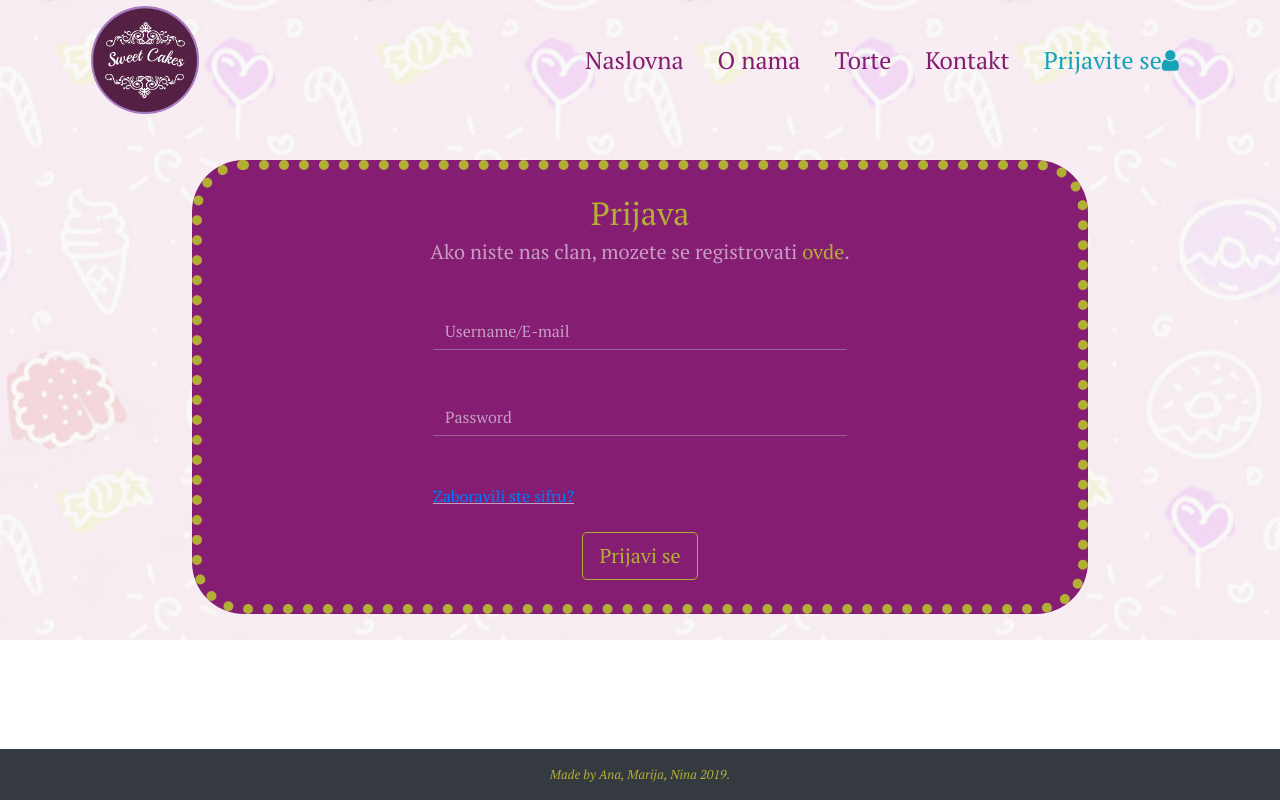
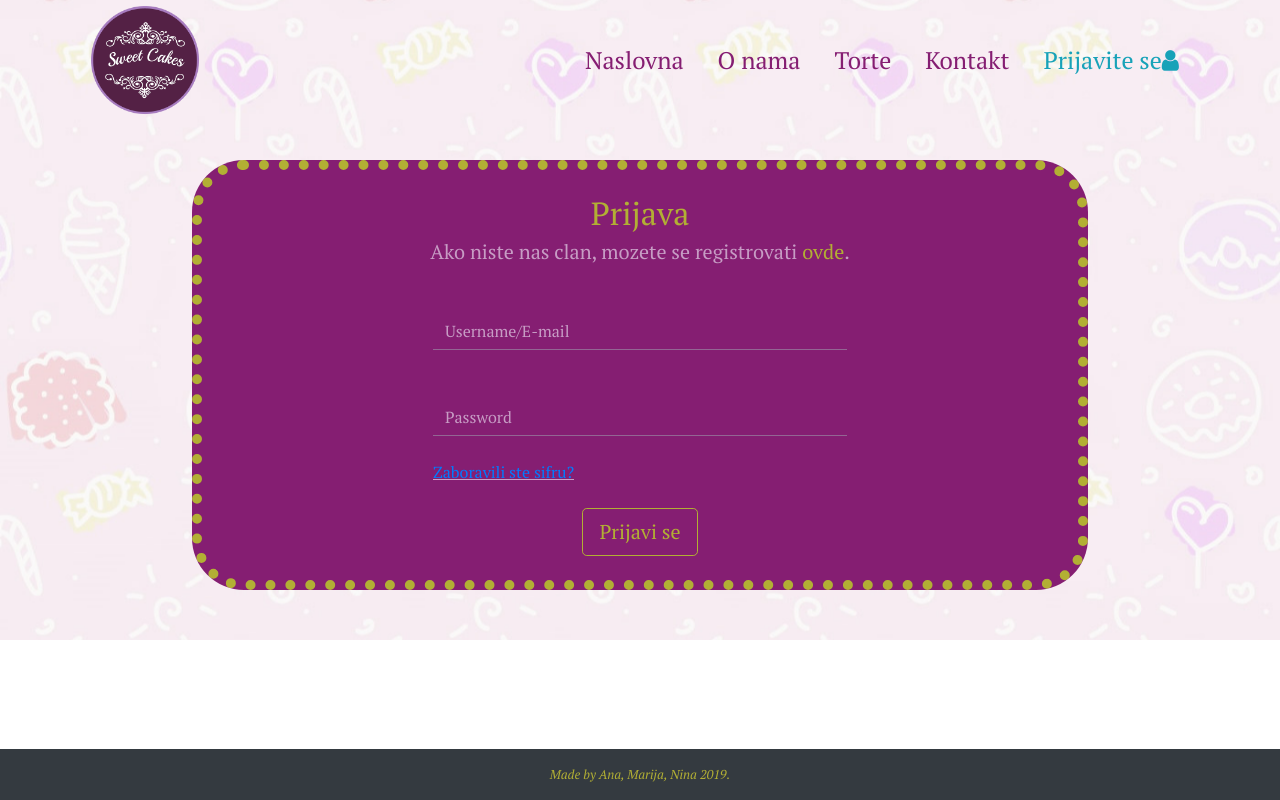
Before and after one commit to anin18/anin18.github.io, a PHP site: page /zavrsniProjekat/login.php in a window 1280 px wide. Run offline with PHP 8.4, Linux system fonts and the light colour scheme.

Commit message:
Update login.php

```diff
--- a/login.php
+++ b/login.php
@@ -7,7 +7,7 @@ require 'header.php';
     <!--SECTION LOGIN STARTS HERE-->
     <section class="login" id="login">
         <div class="main-sweet-wall">
-            <div class="login-wrapper position-absolute text-center p-3 p-md-4">
+            <div class="login-wrapper position-absolute text-center p-3 p-md-4 scale-in-center">
 
                 <?php
                 if (isset($_SESSION['userId'])) {
@@ -20,7 +20,7 @@ require 'header.php';
                 <div class="form-group mb-5">
                     <input type="text" class="form-control" placeholder="Username/E-mail" name="mailuid">
                 </div>
-                <div class="form-group mb-5">
+                <div class="form-group mb-4">
                     <input type="password" class="form-control" placeholder="Password" name="pwd">
                 </div>
                 <div class="text-left lost-password  mb-4">
```
